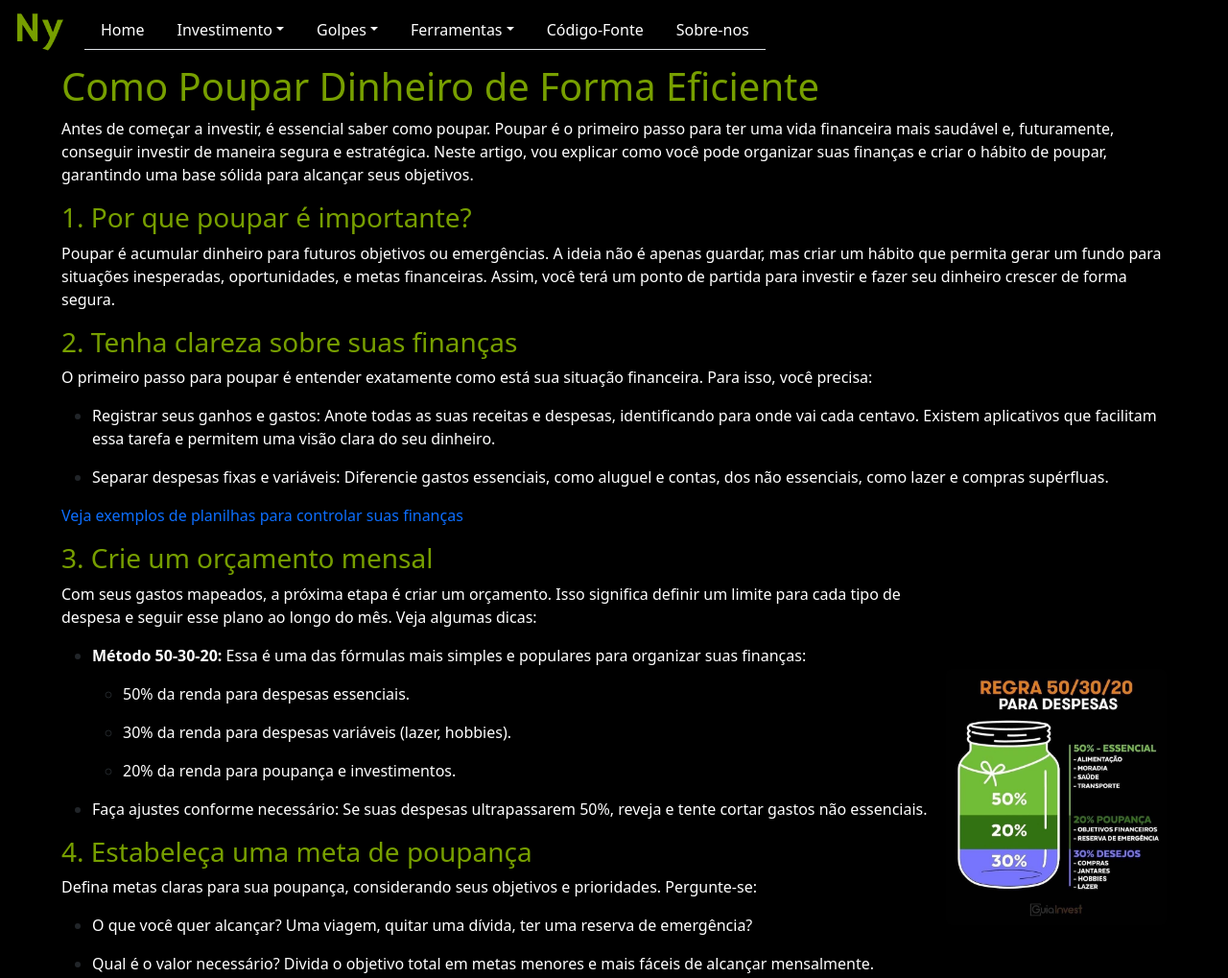
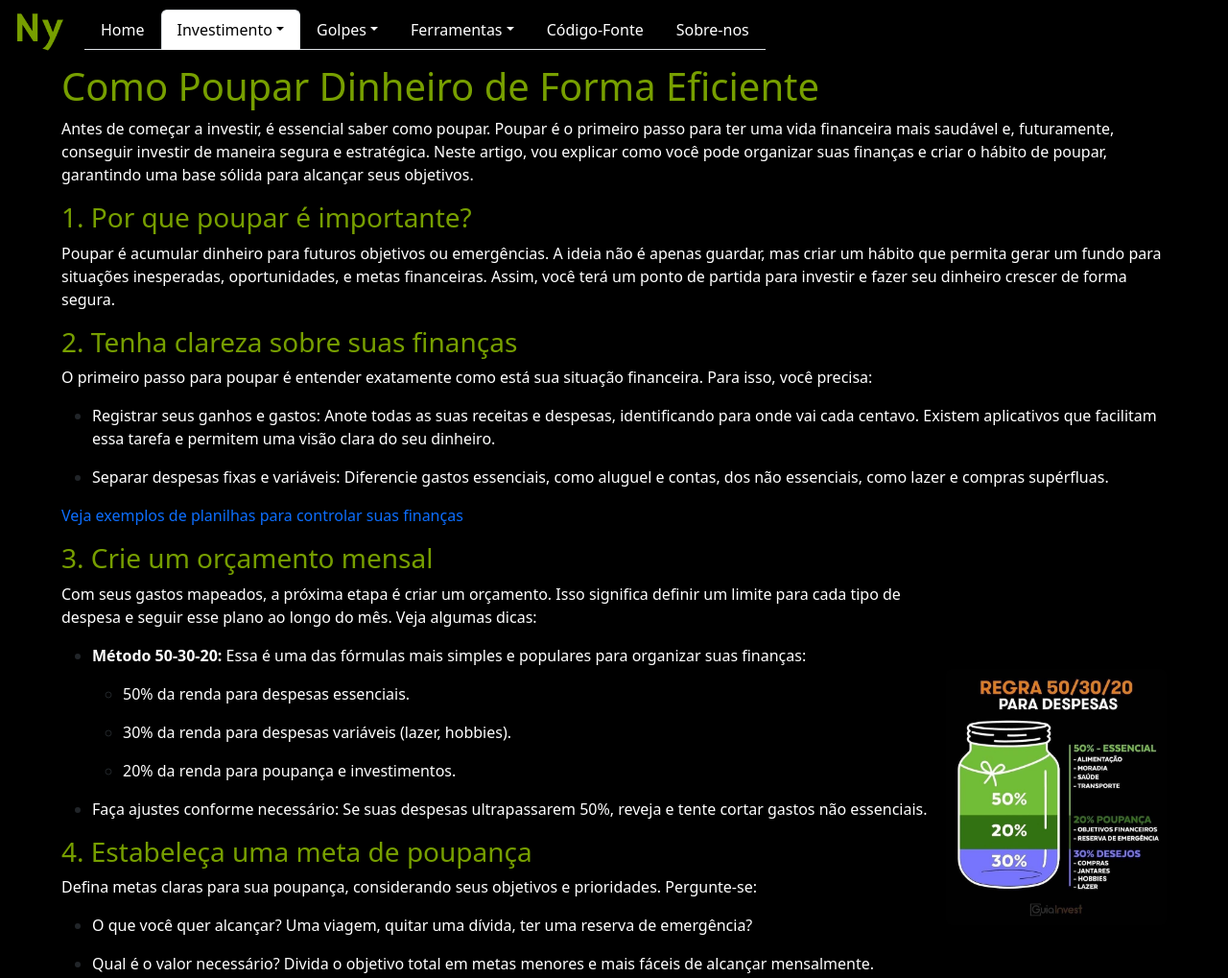
Before and after one commit to Benininico/NyInvest, a plain HTML site: page poupar.html in a window 1280 px wide. Shown: the top 1019 px of the page at 96% size. Drawn offline with nearby package versions, Linux system fonts and the light colour scheme; a web font is replaced by a local one.

Commit message:
Favicon e detalhes

```diff
--- a/poupar.html
+++ b/poupar.html
@@ -15,6 +15,7 @@
         integrity="sha384-YvpcrYf0tY3lHB60NNkmXc5s9fDVZLESaAA55NDzOxhy9GkcIdslK1eN7N6jIeHz"
         crossorigin="anonymous"></script>
     <title>NyInvest</title>
+    <link rel="icon" type="image/png" sizes="32x32" href="img/Ny.png">
 </head>
 
 <body>
@@ -34,7 +35,7 @@
                             <a class="nav-link" aria-current="page" href="index.html">Home</a>
                         </li>
                         <li class="nav-item dropdown">
-                            <a class="nav-link dropdown-toggle" data-bs-toggle="dropdown" role="button"
+                            <a class="nav-link dropdown-toggle active" data-bs-toggle="dropdown" role="button"
                                 aria-expanded="false">Investimento</a>
                             <ul class="dropdown-menu">
                                 <li class="dropdown-title">Introdução</li>
```
Also changed, not shown: base.html (+1 -0 lines), comocomecar.html (+2 -1 lines), index.html (+2 -1 lines), img/Ny.png (added).
